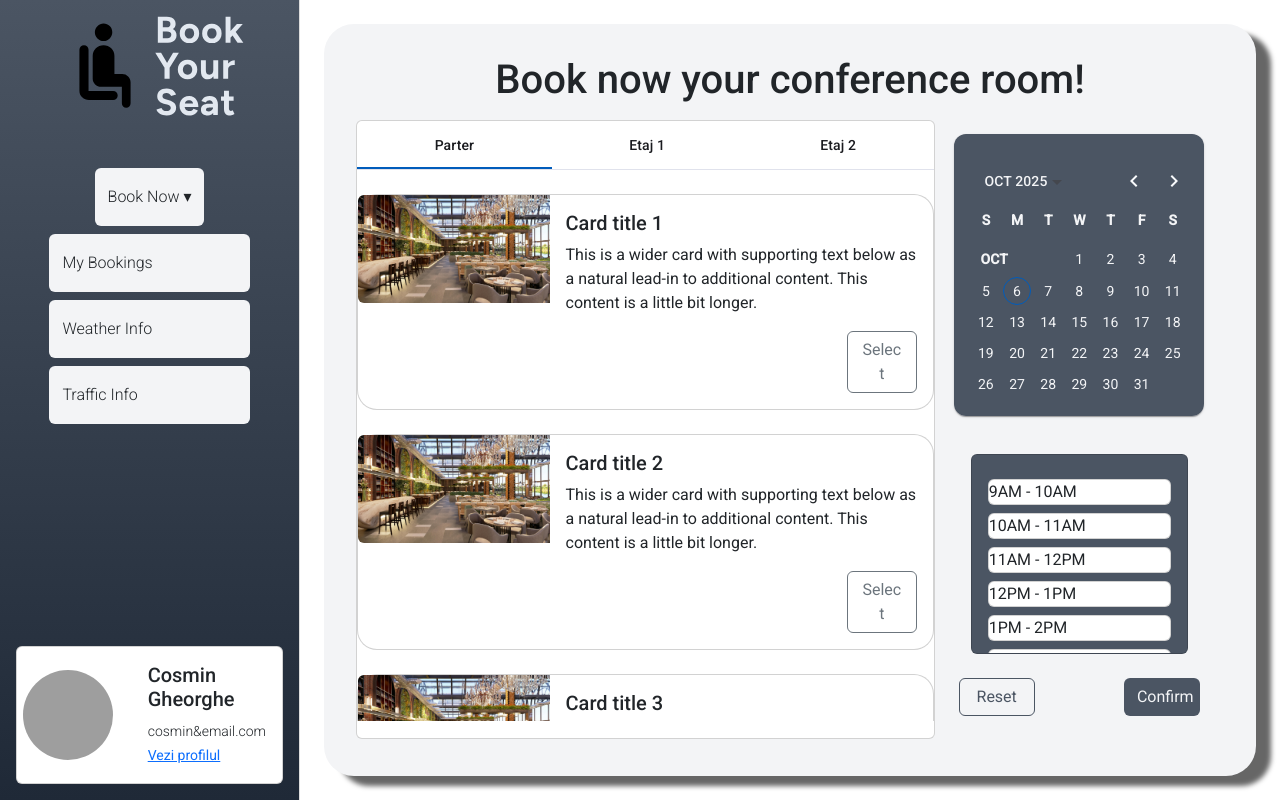
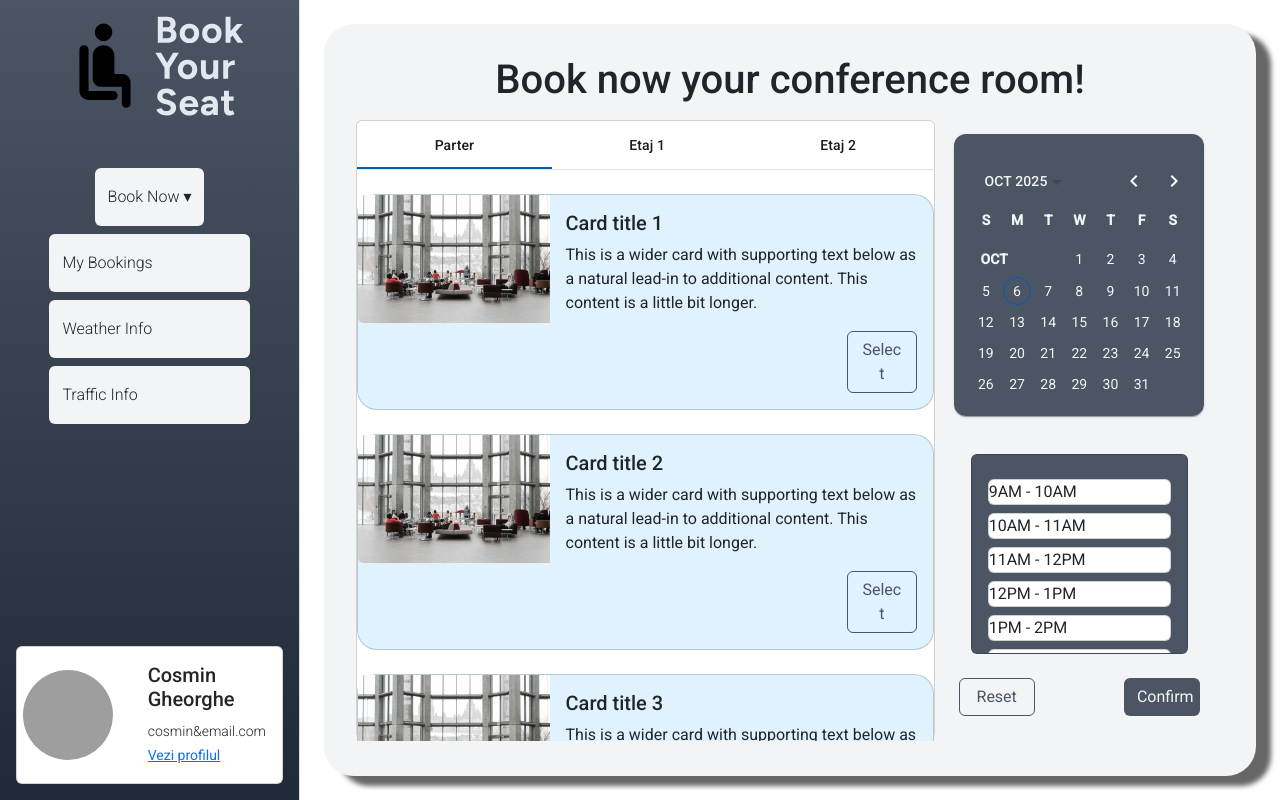
Before and after one commit to ITSSBackToSchool/echipa-3-frontend, an Angular app: page /conference-rooms in a window 1280 px wide. Built offline with nearby package versions, Linux system fonts and the light colour scheme; grey boxes are pictures that could not be loaded.

Commit message:
fix scrollable selector-ore

```diff
--- a/src/app/pages/conference-rooms/conference-rooms.component.css
+++ b/src/app/pages/conference-rooms/conference-rooms.component.css
@@ -8,6 +8,7 @@
 .container {
   height: 100vh;
 }
+
 .btn-confirm {
   color: #f3f4f6;
   background-color: #4b5563;
--- a/src/app/pages/conference-rooms/conference-rooms.component.html
+++ b/src/app/pages/conference-rooms/conference-rooms.component.html
@@ -4,7 +4,7 @@
       <h1>Book now your conference room!</h1>
     </div>
     <div class="d-flex" style="height: 90%">
-      <div class="col-8 card">
+      <div class="col-8 card card-tabs-rooms">
         <app-room-selector></app-room-selector>
       </div>
       <div class="col-4">
--- a/src/app/pages/conference-rooms/conference-rooms.component.ts
+++ b/src/app/pages/conference-rooms/conference-rooms.component.ts
@@ -1,7 +1,6 @@
 import { Component } from '@angular/core';
 import { RoomSelectorComponent } from '../../room-selector/room-selector.component';
 import { CalendarConferenceComponent } from '../../calendar-conference/calendar-conference.component';
-import { MatTabNav } from '@angular/material/tabs';
 import { SelectorOreComponent } from '../../selector-ore/selector-ore.component';
 
 @Component({
@@ -10,7 +9,6 @@ import { SelectorOreComponent } from '../../selector-ore/selector-ore.component'
   imports: [
     RoomSelectorComponent,
     CalendarConferenceComponent,
-    MatTabNav,
     SelectorOreComponent,
   ],
   templateUrl: './conference-rooms.component.html',
--- a/src/app/room-selector/room-selector.component.css
+++ b/src/app/room-selector/room-selector.component.css
@@ -1,5 +1,5 @@
 .vertical-scroll-tabs {
-  height: 600px;
+  height: 620px;
 }
 
 .vertical-scroll-tabs .mat-tab-body-wrapper {
@@ -20,3 +20,12 @@
   object-fit: cover;
   display: block;
 }
+.btn {
+  border-color: #4b5563;
+  color: #4b5563;
+}
+.btn:hover {
+  background-color: #4b5563;
+  color: #f3f4f6;
+  transition: all 0.3s ease;
+}
--- a/src/app/room-selector/room-selector.component.html
+++ b/src/app/room-selector/room-selector.component.html
@@ -5,12 +5,16 @@
         <div
           *ngFor="let card of [1, 2, 3, 4, 5]"
           class="card"
-          style="max-width: 750px; border-radius: 20px"
+          style="
+            max-width: 750px;
+            border-radius: 20px;
+            background-color: #e0f2fe;
+          "
         >
           <div class="row g-0">
             <div class="col-md-4">
               <img
-                src="pexels-quark-studio-1159039-3201921.jpg"
+                src="poza-lounge.jpg"
                 class="img-fluid rounded-start"
                 alt="..."
               />
@@ -26,12 +30,7 @@
                 <div class="row justify-content-end">
                   <div class="col-9"></div>
                   <div class="col-3">
-                    <button
-                      type="button"
-                      class="btn btn-outline-secondary w-100"
-                    >
-                      Select
-                    </button>
+                    <button type="button" class="btn w-100">Select</button>
                   </div>
                 </div>
               </div>
@@ -52,11 +51,7 @@
         >
           <div class="row g-0">
             <div class="col-md-4 card-img-container">
-              <img
-                src="pexels-quark-studio-1159039-3201921.jpg"
-                class="img-fluid d-block"
-                alt="..."
-              />
+              <img src="poza-lounge.jpg" class="img-fluid d-block" alt="..." />
             </div>
             <div class="col-md-8">
               <div class="card-body">
--- a/src/app/selector-ore/selector-ore.component.css
+++ b/src/app/selector-ore/selector-ore.component.css
@@ -2,3 +2,13 @@
   background-color: #f59e0b;
   color: white;
 }
+.card {
+  user-select: none;
+  transition: background-color 0.2s ease;
+}
+.bg-primary {
+  background-color: #0d6efd !important;
+}
+.bg-light {
+  background-color: #f8f9fa !important;
+}
```
Also changed, not shown: public/poza-lounge.jpg (added).
